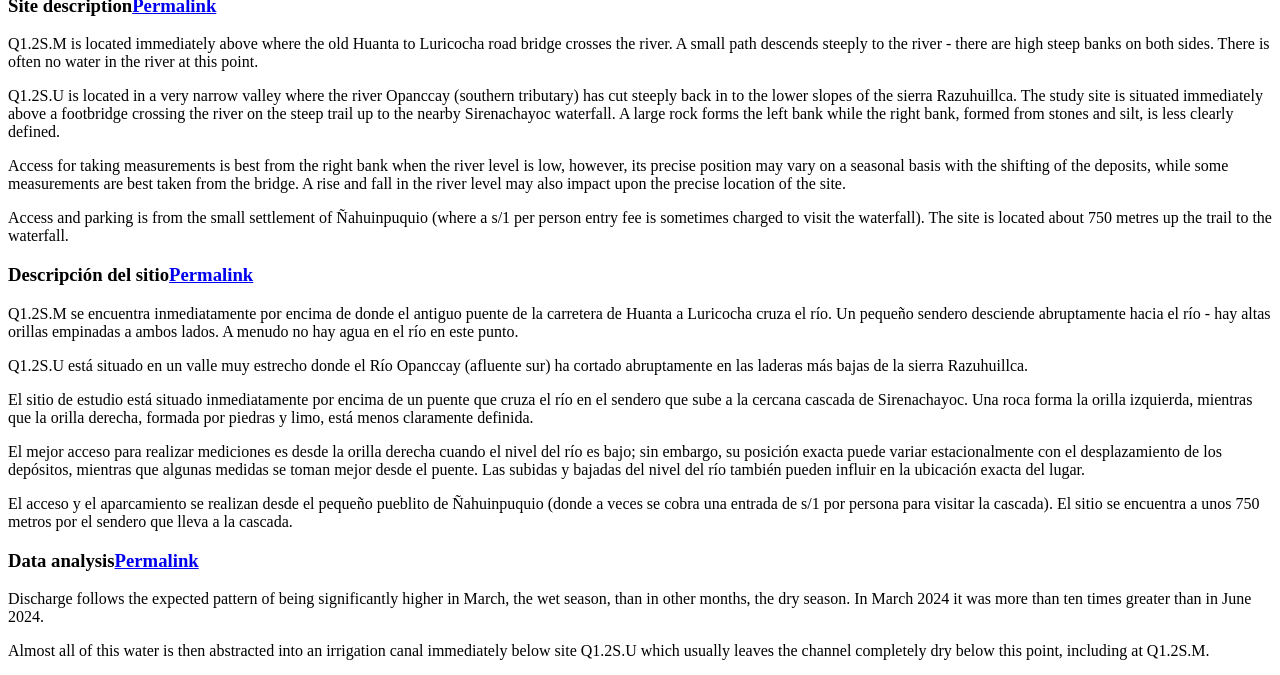
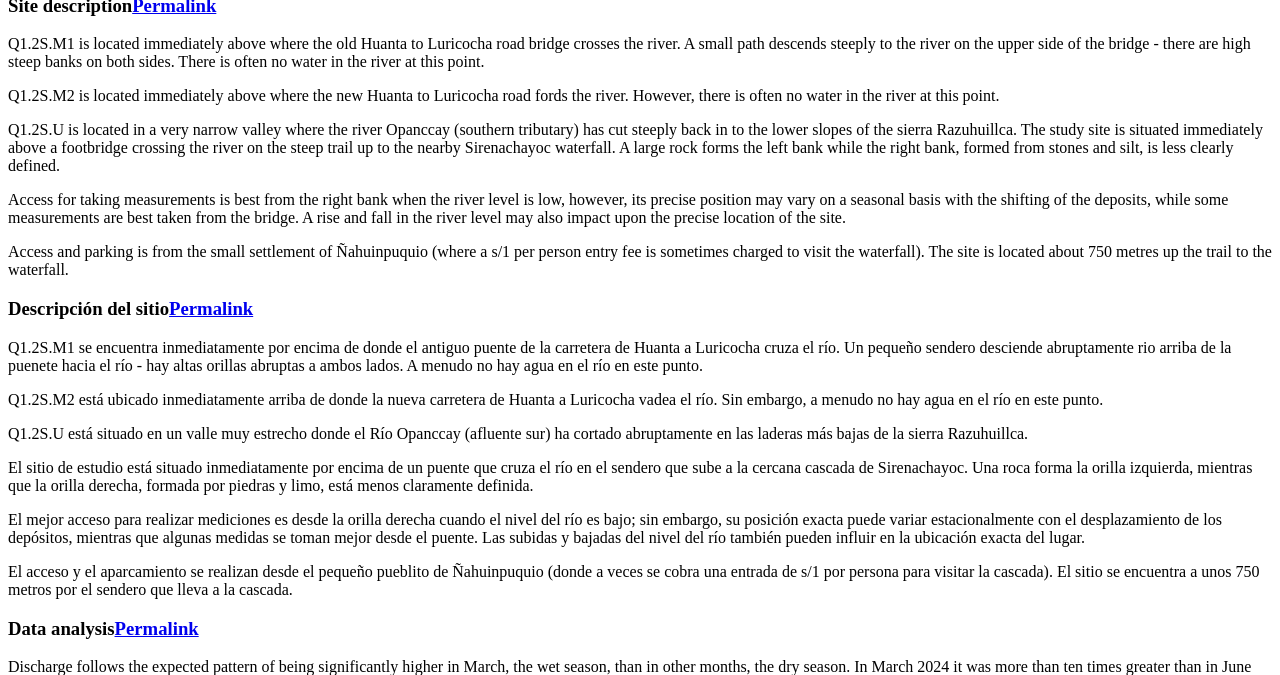
Before and after one commit to HVLepage/cavep-unah, a Jekyll site: the page built from _docs/site-network/Q1_2S.md, in a window 1280 px wide and 900 px high, scrolled down 5094 px, cut to the strip 225-900 px from the top of the window. Built offline with Jekyll 4.4.1, drawn with Linux system fonts in a browser that asks for light colours; comment, search, counter and statistics services are not loaded.

Commit message:
Update Q1_2S.md

```diff
--- a/_docs/site-network/Q1_2S.md
+++ b/_docs/site-network/Q1_2S.md
@@ -78,7 +78,9 @@
 
 ### Site description
 
-Q1.2S.M is located immediately above where the old Huanta to Luricocha road bridge crosses the river. A small path descends steeply to the river - there are high steep banks on both sides. There is often no water in the river at this point.
+Q1.2S.M1 is located immediately above where the old Huanta to Luricocha road bridge crosses the river. A small path descends steeply to the river on the upper side of the bridge - there are high steep banks on both sides. There is often no water in the river at this point.
+
+Q1.2S.M2 is located immediately above where the new Huanta to Luricocha road fords the river. However, there is often no water in the river at this point.
 
 
 Q1.2S.U is located in a very narrow valley where the river Opanccay (southern tributary) has cut steeply back in to the lower slopes of the sierra Razuhuillca. The study site is situated immediately above a footbridge crossing the river on the steep trail up to the nearby Sirenachayoc waterfall. A large rock forms the left bank while the right bank, formed from stones and silt, is less clearly defined.
@@ -90,7 +92,9 @@
 
 ### Descripción del sitio
 
-Q1.2S.M se encuentra inmediatamente por encima de donde el antiguo puente de la carretera de Huanta a Luricocha cruza el río. Un pequeño sendero desciende abruptamente hacia el río - hay altas orillas empinadas a ambos lados. A menudo no hay agua en el río en este punto.
+Q1.2S.M1 se encuentra inmediatamente por encima de donde el antiguo puente de la carretera de Huanta a Luricocha cruza el río. Un pequeño sendero desciende abruptamente rio arriba de la puenete hacia el río - hay altas orillas abruptas a ambos lados. A menudo no hay agua en el río en este punto.
+
+Q1.2S.M2 está ubicado inmediatamente arriba de donde la nueva carretera de Huanta a Luricocha vadea el río. Sin embargo, a menudo no hay agua en el río en este punto.
 
 
 Q1.2S.U está situado en un valle muy estrecho donde el Río Opanccay (afluente sur) ha cortado abruptamente en las laderas más bajas de la sierra Razuhuillca.
```
